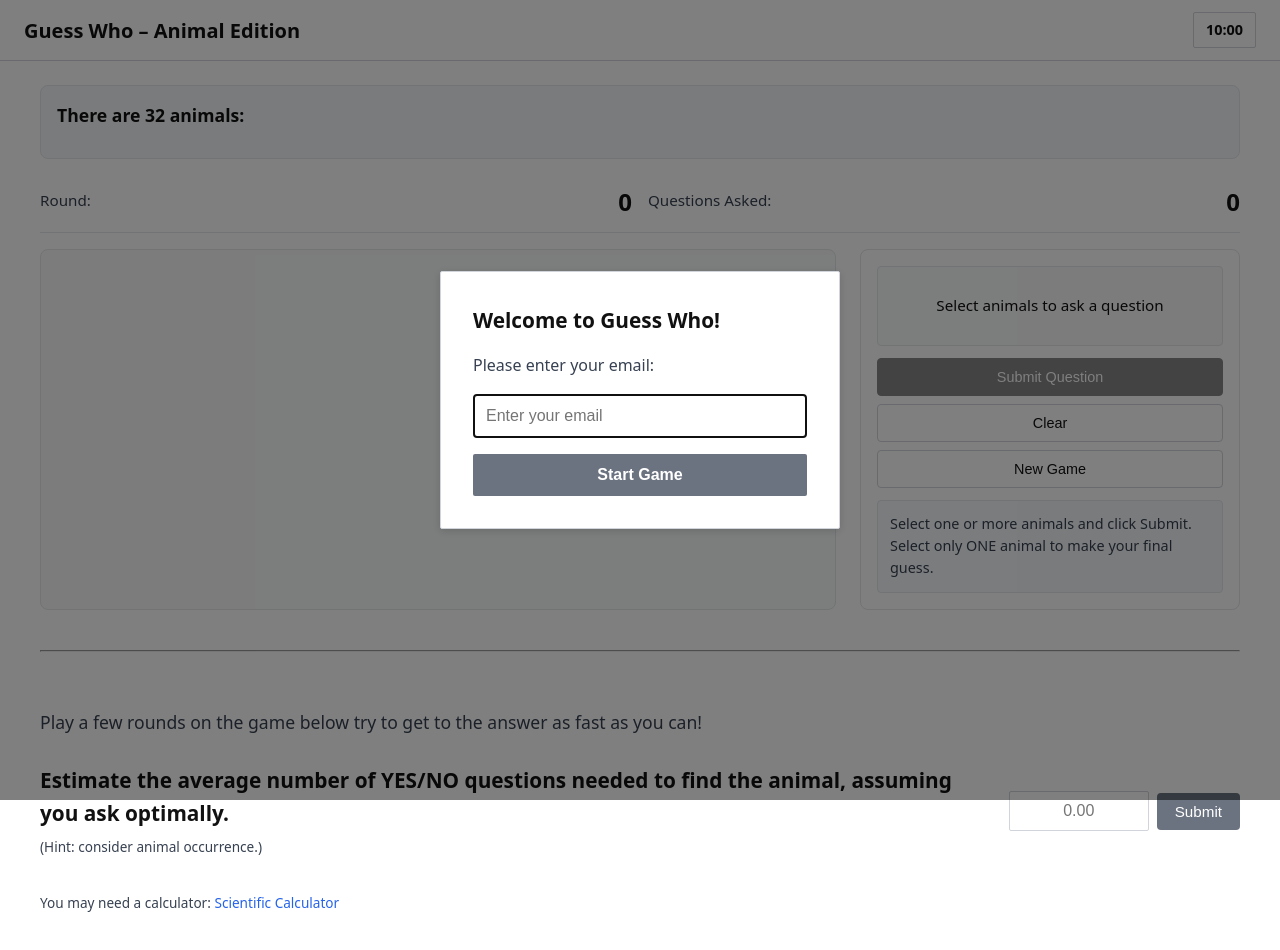
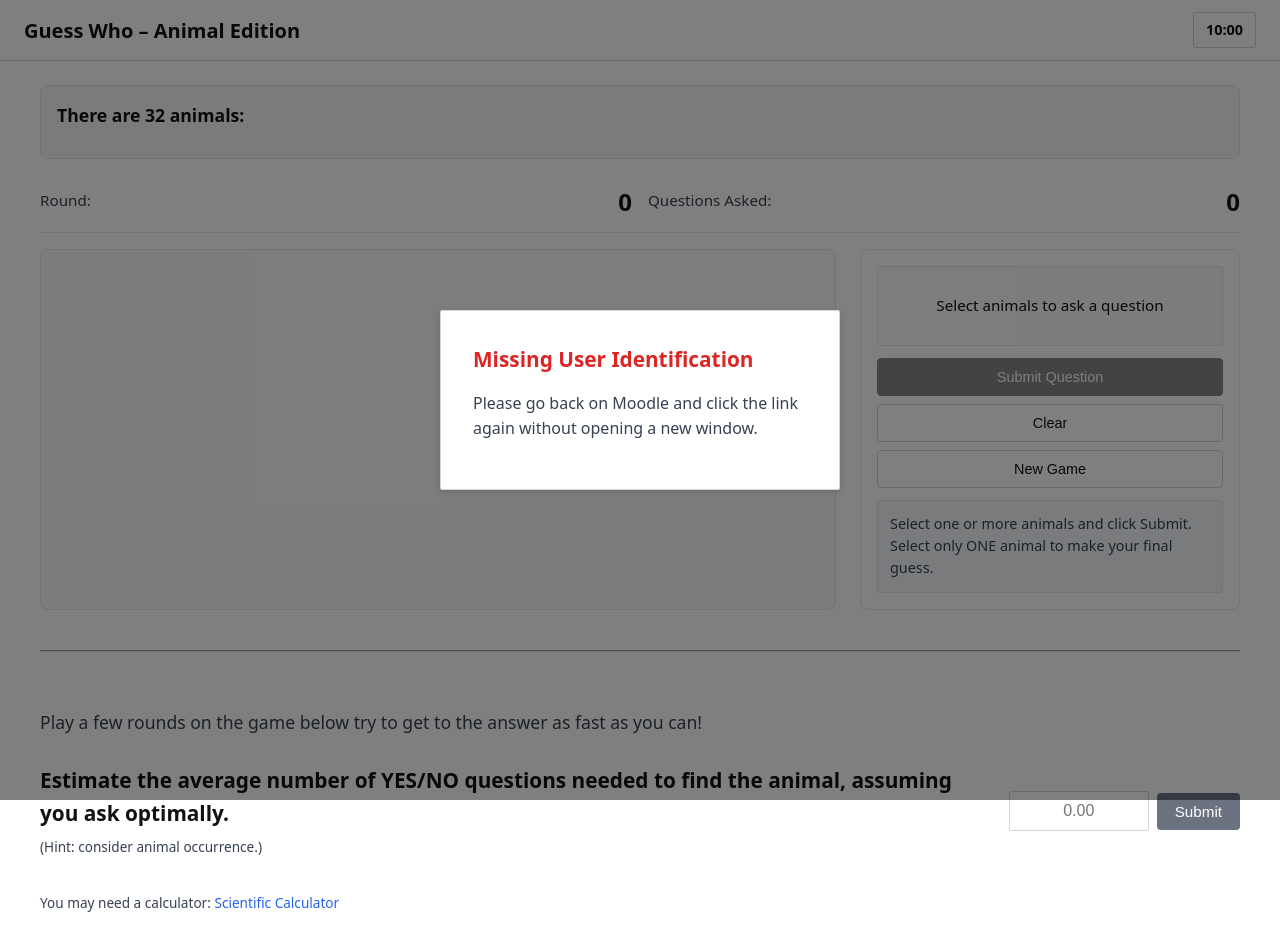
Before and after one commit to JonKuqi/Digital_Education_PS, a plain HTML site: page index.html in a window 1280 px wide. Drawn offline with Linux system fonts and the light colour scheme.

Commit message:
Ficed linking with id

```diff
--- a/index.html
+++ b/index.html
@@ -466,13 +466,11 @@
     </style>
 </head>
 <body>
-    <!-- User ID Modal -->
-    <div class="modal active" id="userModal">
+    <!-- Error Modal for Missing UID -->
+    <div class="modal" id="errorModal">
         <div class="modal-content">
-            <h2>Welcome to Guess Who!</h2>
-            <p style="margin-bottom: 16px; color: #374151;">Please enter your email:</p>
-            <input type="email" id="userIdInput" placeholder="Enter your email" autofocus>
-            <button onclick="startGame()">Start Game</button>
+            <h2 style="color: #dc2626;">Missing User Identification</h2>
+            <p style="margin-bottom: 16px; color: #374151;">Please go back on Moodle and click the link again without opening a new window.</p>
         </div>
     </div>
 
@@ -616,22 +614,31 @@
         let eliminatedAnimals = new Set();
         let questionCount = 0;
 
-        // Start game after user enters ID
-        function startGame() {
-            const input = document.getElementById('userIdInput');
-            if (!input.value.trim()) {
-                alert('Please enter your email');
+        // Initialize game on page load
+        function initializeApp() {
+            // Get the uid parameter from the URL
+            const urlParams = new URLSearchParams(window.location.search);
+            const uid = urlParams.get('uid');
+
+            if (!uid) {
+                // Show error modal if uid is missing
+                document.getElementById('errorModal').classList.add('active');
                 return;
             }
-            userId = input.value.trim();
-            document.getElementById('userModal').classList.remove('active');
+
+            // Set userId from URL parameter
+            userId = uid;
 
             // Initialize the animal appearances display
             updateAnimalAppearances();
 
+            // Start the timer and game
             startTimer();
             initGame();
         }
+
+        // Call initialization when page loads
+        window.addEventListener('DOMContentLoaded', initializeApp);
 
         // Timer functions
         function startTimer() {
@@ -981,8 +988,6 @@
         document.getElementById('submitBtn').addEventListener('click', submitQuestion);
         document.getElementById('clearBtn').addEventListener('click', clearSelection);
         document.getElementById('resetBtn').addEventListener('click', initGame);
-
-        // Don't auto-start the game - wait for user ID input
     </script>
 </body>
 </html>
```
Also changed, not shown: instructions.html (+16 -1 lines).
